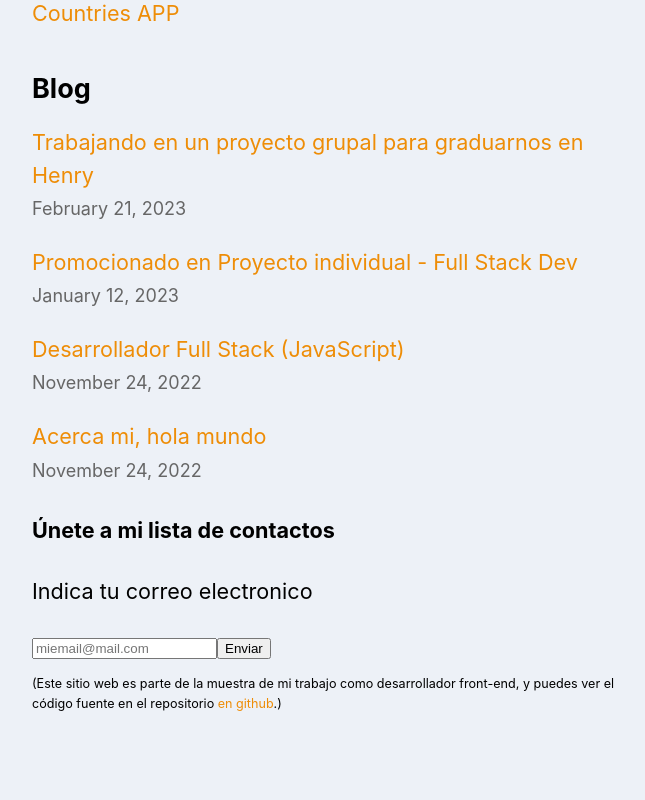
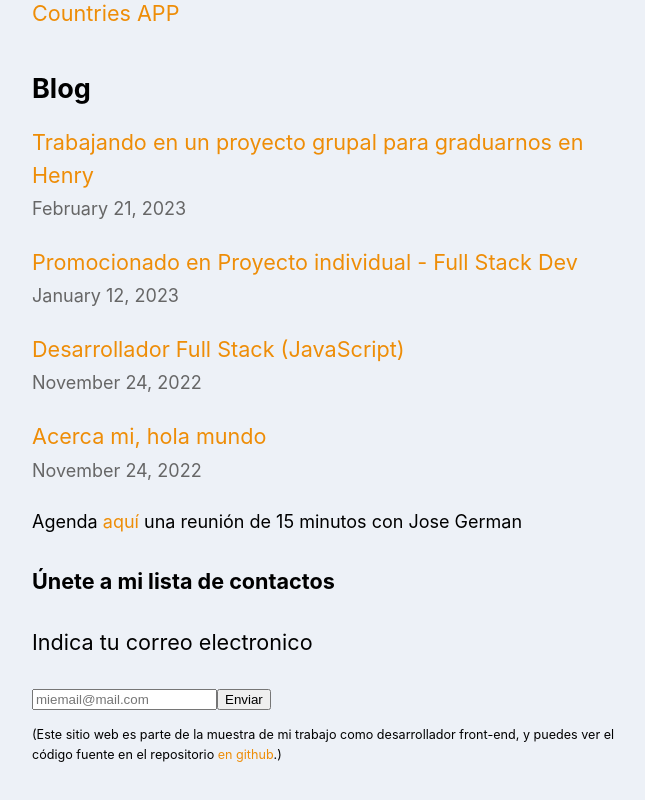
Before and after one commit to JoseGermanx/nextjs-blog, a Next.js app: page / in a window 1280 px wide. Shown: the part 839-1639 px from the top of the page, without its empty margins (302-947 px from the left). Built offline with nearby package versions, Linux system fonts and the light colour scheme.

Commit message:
Se agrega schedule a index

```diff
--- a/pages/index.js
+++ b/pages/index.js
@@ -8,6 +8,7 @@ import Link from "next/link";
 import Date from "../components/date";
 import ContactForm from '../components/ContactForm';
 import Presentacion from'../components/Presentacion'
+import Schedule from "../components/Schedule";
 
 export async function getStaticProps() {
   const allPostsData = getSortedPostsData();
@@ -57,6 +58,7 @@ export default function Home({ allPostsData }) {
           ))}
         </ul>
       </section>
+      <Schedule />
       <ContactForm />
       <Presentacion />
     </Layout>
```
